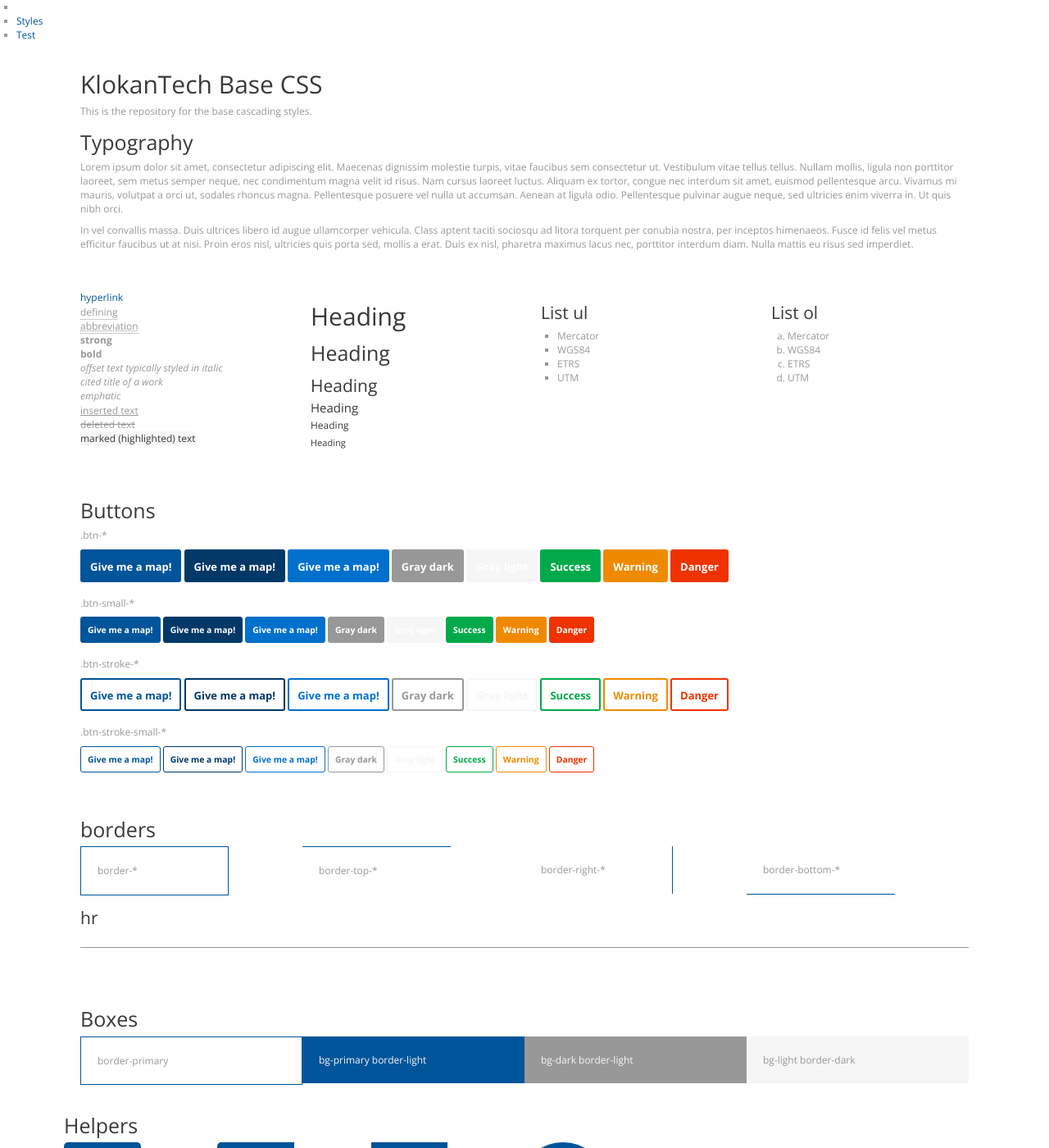
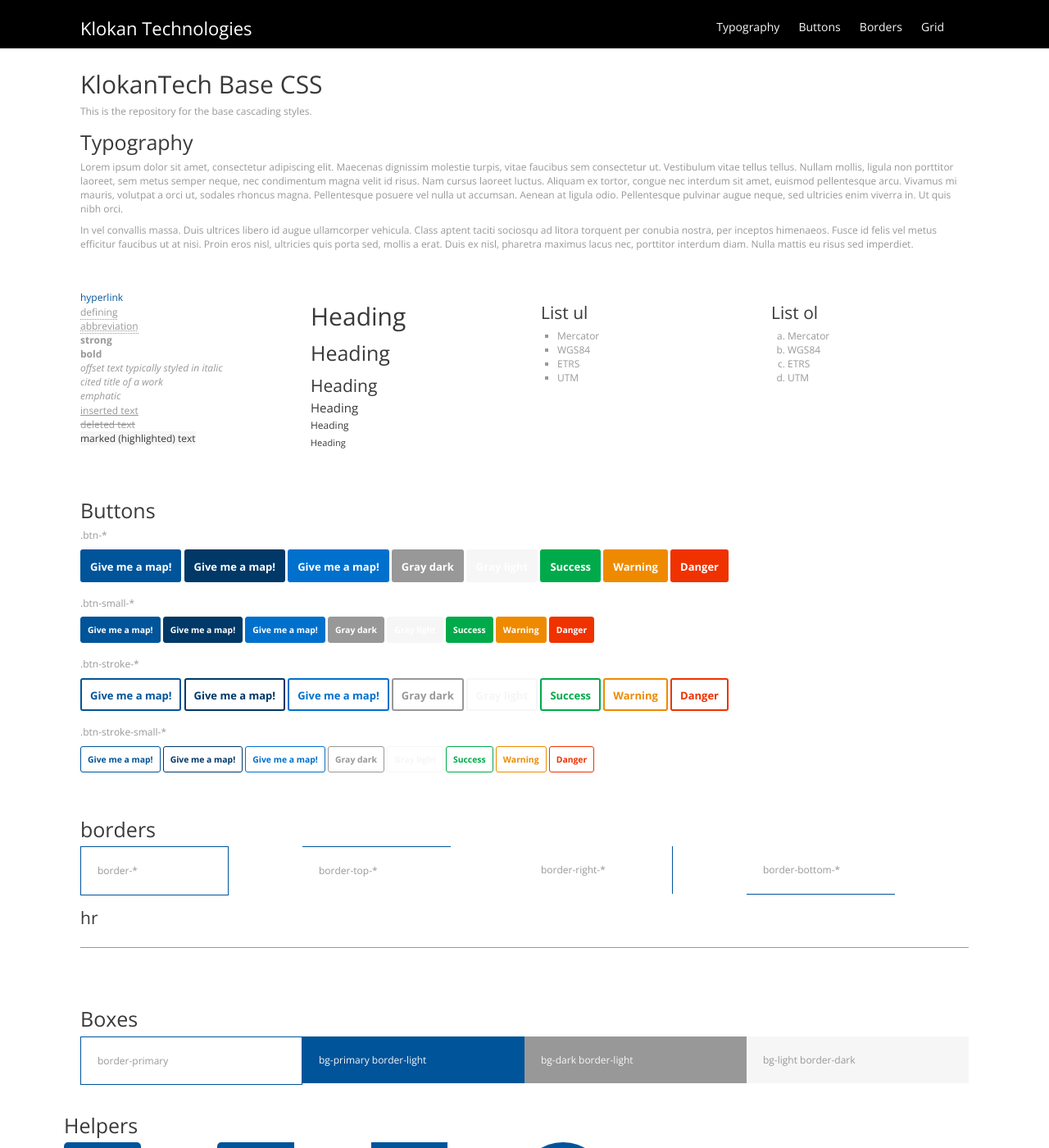
Before and after one commit to klokantech/styles, a Jekyll site: the page built from index.html, in a window 1280 px wide and 1400 px high. Shown: the whole window at 82% size. Built offline with Jekyll 4.4.1, drawn with Linux system fonts in a browser that asks for light colours.

Commit message:
simple top navbar

```diff
--- /dev/null
+++ b/_sass/_navbar.scss
@@ -0,0 +1,74 @@
+/* Navbar */
+
+.navbar {
+  position: relative;
+  min-height: $navbar-height; // Ensure a navbar always shows (e.g., without a .navbar-brand in collapsed mode)
+  margin-bottom: $navbar-margin-bottom;
+  border: 1px solid transparent;
+
+  // Prevent floats from breaking the navbar
+  @extend .clearfix;
+
+  /*  @media (min-width: $grid-float-breakpoint) {
+      border-radius: $navbar-border-radius;
+    }*/
+}
+
+.navbar-fixed-top{
+  position: fixed;
+  right: 0;
+  left: 0;
+  z-index: $navbar-fixed-zindex;
+  top: 0;
+  border-width: 0 0 1px;
+  background-color: $navbar-fixed-bgcolor;
+
+  .logo{
+    float: left;
+    height: $navbar-height;
+    margin: 0 $padding-horizontal;
+    img{
+      height: $navbar-height - ($navbar-height / 4);
+    }
+    a{
+      color: #ffffff;
+      font-size: 22px;
+      &:hover{
+        text-decoration: none;
+      }
+    }
+  }
+
+  .nav{
+    float: right;
+    padding: 0 $padding-horizontal;
+    li{display: inline-block;}
+    a{
+      color: $navbar-link-color;
+      text-decoration: none;
+      font-size: $navbar-link-size;
+      height: $navbar-height;
+      display: inline-block;
+      padding: 4 + ($navbar-height / 2) - ($navbar-link-size / 2) $padding-horizontal / 2;
+      line-height: 1;
+      &:hover, &:focus, .active{
+        color: $navbar-link-hover-color;
+        border-bottom: 5px solid $color-primary;
+      }
+    }
+    @media (max-width: $sc-medium) {
+      display: none;
+    }
+  }
+  .nav-min{
+    @media (min-width: $sc-medium) {
+      display: none;
+    }
+    @media (max-width: $sc-medium) {
+      display: block;
+    }
+    padding: ($navbar-height / 2) - 30;
+    font-size: 30px;
+    float: right;
+  }
+}
--- a/_sass/_variables.scss
+++ b/_sass/_variables.scss
@@ -51,8 +51,8 @@ $font-size-h5: $font-size !default;
 $font-size-h6: ceil(($font-size * 0.85)) !default;
 
 /* Padding, margin */
-/*$padding-vertical: 6px !default;
-$padding-horizontal: 12px !default;*/
+$padding-vertical: 20px;
+$padding-horizontal: 20px;
 
 /*$padding-large-vertical: 10px !default;
 $padding-large-horizontal: 16px !default;
@@ -94,8 +94,8 @@ $grid-sizes: (
 col12: 100,
 );
 
-$grid-paddnig-horizontal: 20px;
-$grid-padding-vertical: 20px;
+$grid-paddnig-horizontal: $padding-horizontal;
+$grid-padding-vertical: $padding-vertical;
 $grid-margin-horizontal: 0;
 $grid-margin-vertical: 0;
 
@@ -146,3 +146,14 @@ $border-radius-large: 10px !default;
 $border-radius-small: 3px !default;
 
 $hr-color: $text-color;
+
+/* Navbar */
+$navbar-height: 58px;
+$navbar-margin-bottom: 20px;
+
+$navbar-fixed-zindex: 100;
+$navbar-fixed-bgcolor: #000000;
+
+$navbar-link-color: $color-gray-light;
+$navbar-link-size: 14px;
+$navbar-link-hover-color: #ffffff;
--- a/base.scss
+++ b/base.scss
@@ -8,3 +8,4 @@
 @import "_typography";
 @import "_buttons";
 @import "_grid";
+@import "_navbar";
--- a/index.html
+++ b/index.html
@@ -1,8 +1,22 @@
 ---
 title: Styles
 ---
+<div class="navbar navbar-fixed-top">
+  <div class="container">
+    <div class="logo">
+      <h1><a href="http://maptiler.com">Klokan Technologies </a></h1>
+    </div>
+    <ul class="nav">
+      <li><a href="#typography">Typography</a></li>
+      <li><a href="#buttons">Buttons</a></li>
+      <li><a href="#borders">Borders</a></li>
+      <li><a href="#grid">Grid</a></li>
+    </ul>
+    <div class="nav-min">#</div>
+  </div>
+</div>
 <div class="container">
-  <div class="row">
+  <div class="row" id="typography">
     <div class="col12">
       <h1>KlokanTech Base CSS</h1>
 
@@ -57,7 +71,7 @@ title: Styles
     <div class="col3">
     </div>
   </div>
-  <div class="row">
+  <div class="row" id="buttons">
     <div class="col12">
       <h2>Buttons</h2>
       <p>.btn-*</p>
@@ -101,7 +115,7 @@ title: Styles
       <a class="btn-stroke-small-danger" href="http://klokantech.com">Danger</a>
     </div>
   </div>
-  <div class="row">
+  <div class="row" id="borders">
     <div class="col12">
       <h2>borders</h2>
       <div class="row">
@@ -151,7 +165,7 @@ title: Styles
       <div class="col2"></div>
     </div>
   </div>
-  <div class="row">
+  <div class="row" id="grid">
     <div class="col12">
       <h2>Grid system</h2>
       <p>12 columns</p>
```
Lines whose indentation alone changed are shown as unchanged.
